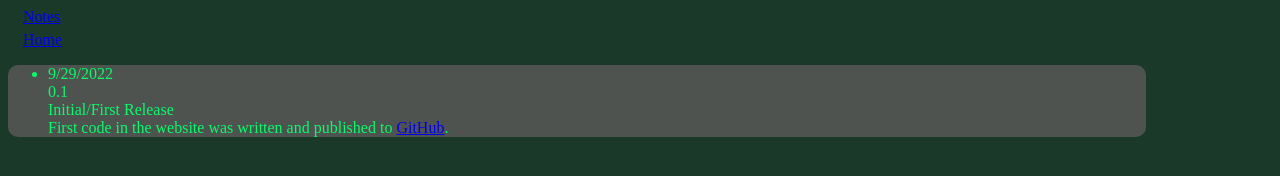
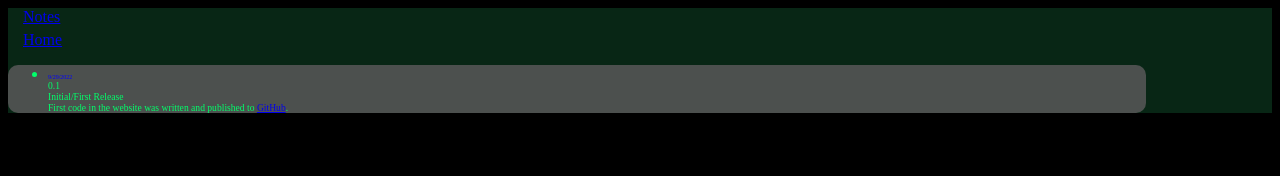
Before and after one commit to rRubedog/Timmothys-Boredom, a plain HTML site: page version-history.html in a window 1280 px wide. Drawn offline with Linux system fonts and the light colour scheme; a web font is replaced by a local one.

Commit message:
0.1.1 Style Changes

```diff
--- a/styles/version-history.css
+++ b/styles/version-history.css
@@ -1,6 +1,20 @@
+html, body {
+    background-color: black;
+    color: green;
+}
 .version-wrapper {
     width: 90%;
     height: fit-content;
     border-radius: 10px;
     background-color: rgba(87, 87, 87, 0.867);
 }
+
+.version-num {
+    font-size: 60%;
+}
+
+.version-num > .version-time-released {
+    font-size: 40%;
+    color: blue;
+    text-shadow: blue;
+}
```
